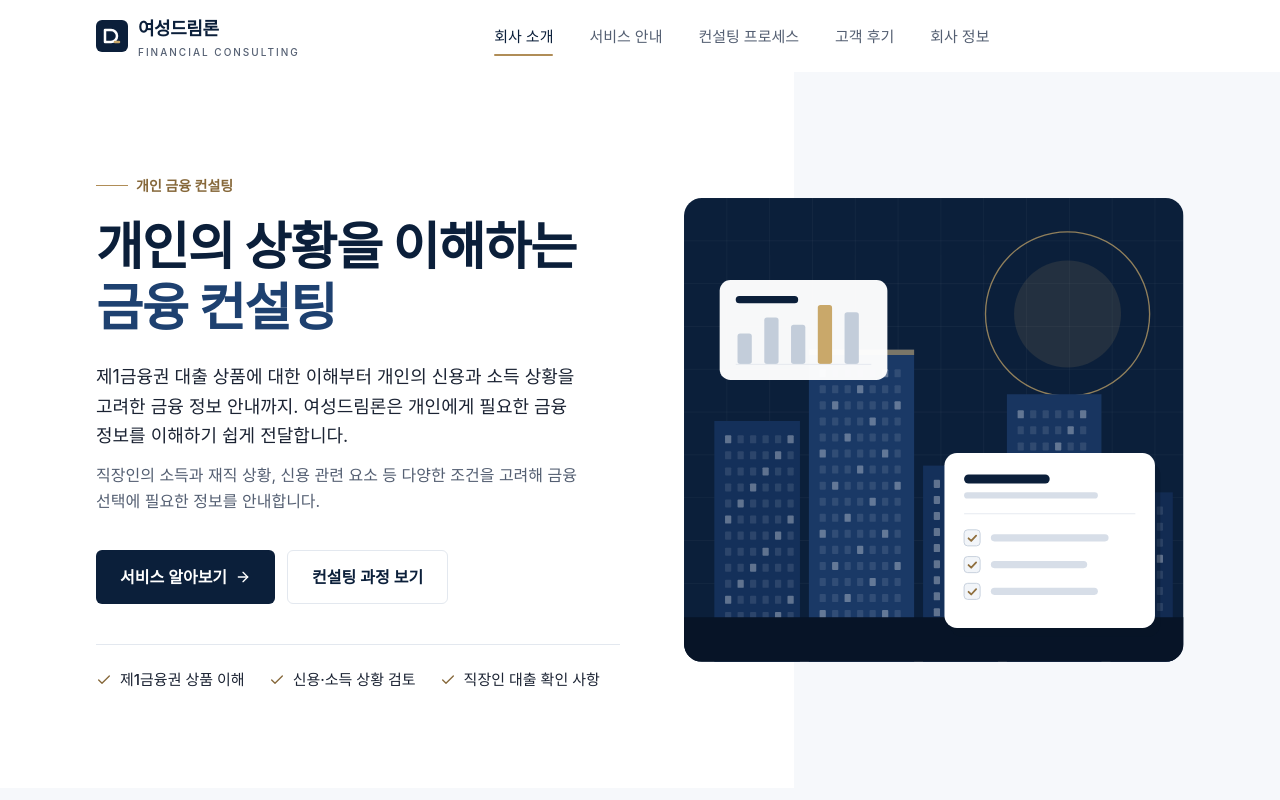
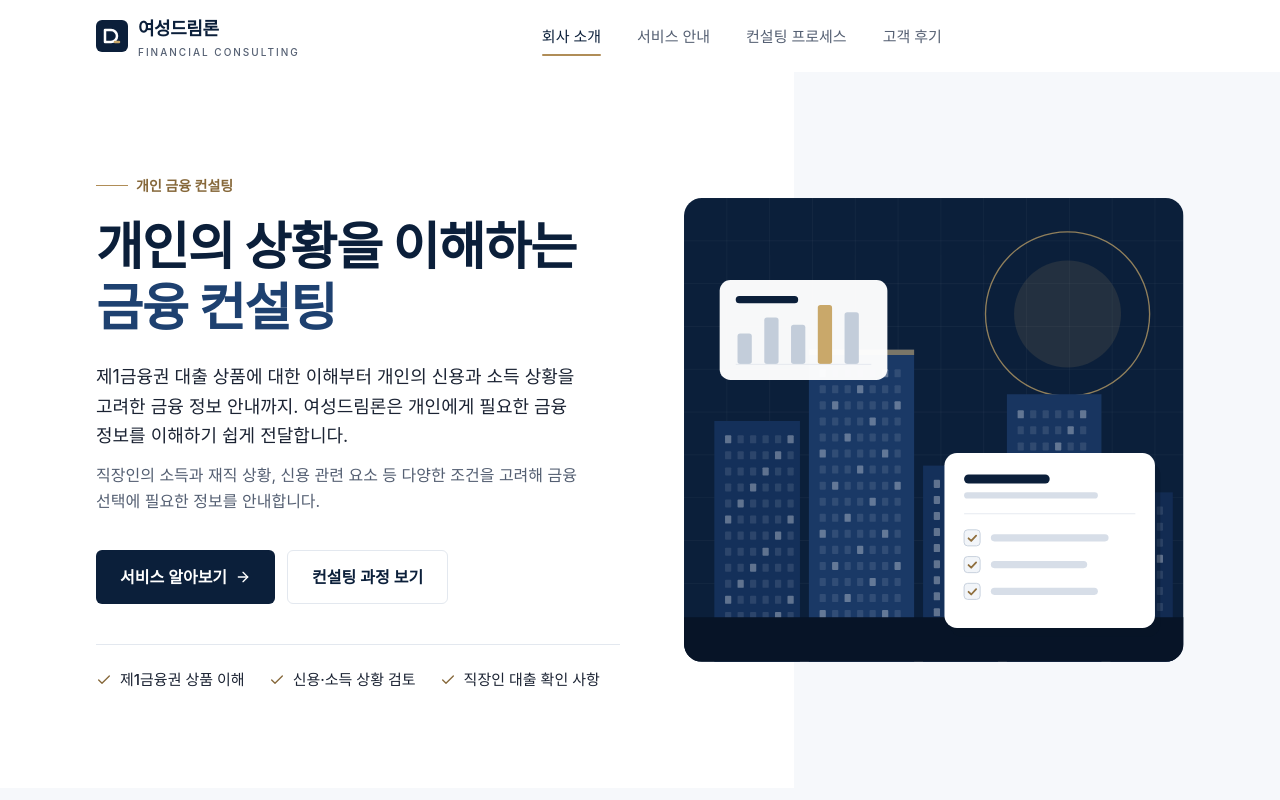
Before and after one commit to akainu1977-debug/yeosung-dreamloan, a React (Vite) app: page / in a window 1280 px wide. Shown: the top 800 px of the page. Built offline with nearby package versions, Linux system fonts and the light colour scheme; a web font is replaced by a local one.

Commit message:
Update siteContent.ts

```diff
--- a/src/content/siteContent.ts
+++ b/src/content/siteContent.ts
@@ -17,7 +17,7 @@ export const navItems: { id: string; label: string }[] = [
   { id: 'services', label: '서비스 안내' },
   { id: 'process', label: '컨설팅 프로세스' },
   ...(reviews.length > 0 ? [{ id: 'reviews', label: '고객 후기' }] : []),
-  { id: 'company', label: '회사 정보' },
+
 ];
 
 export const hero = {
```
